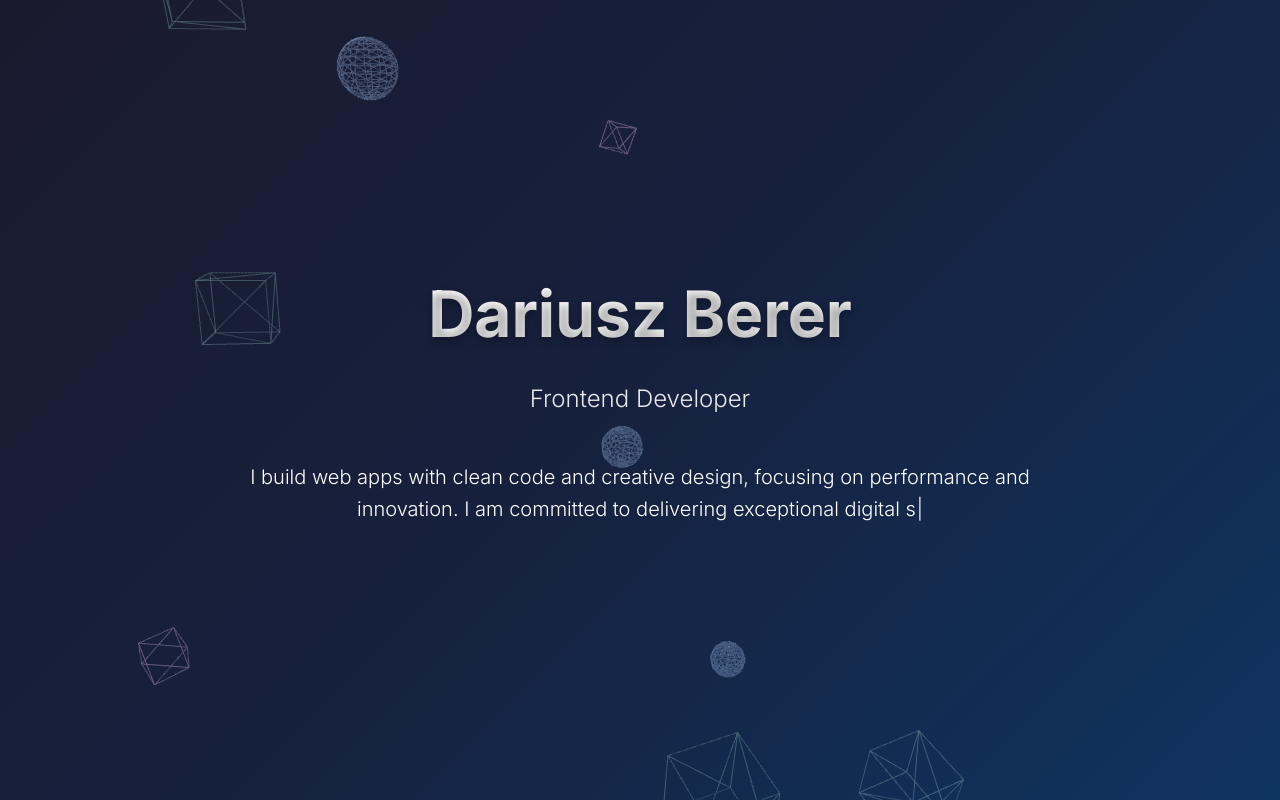
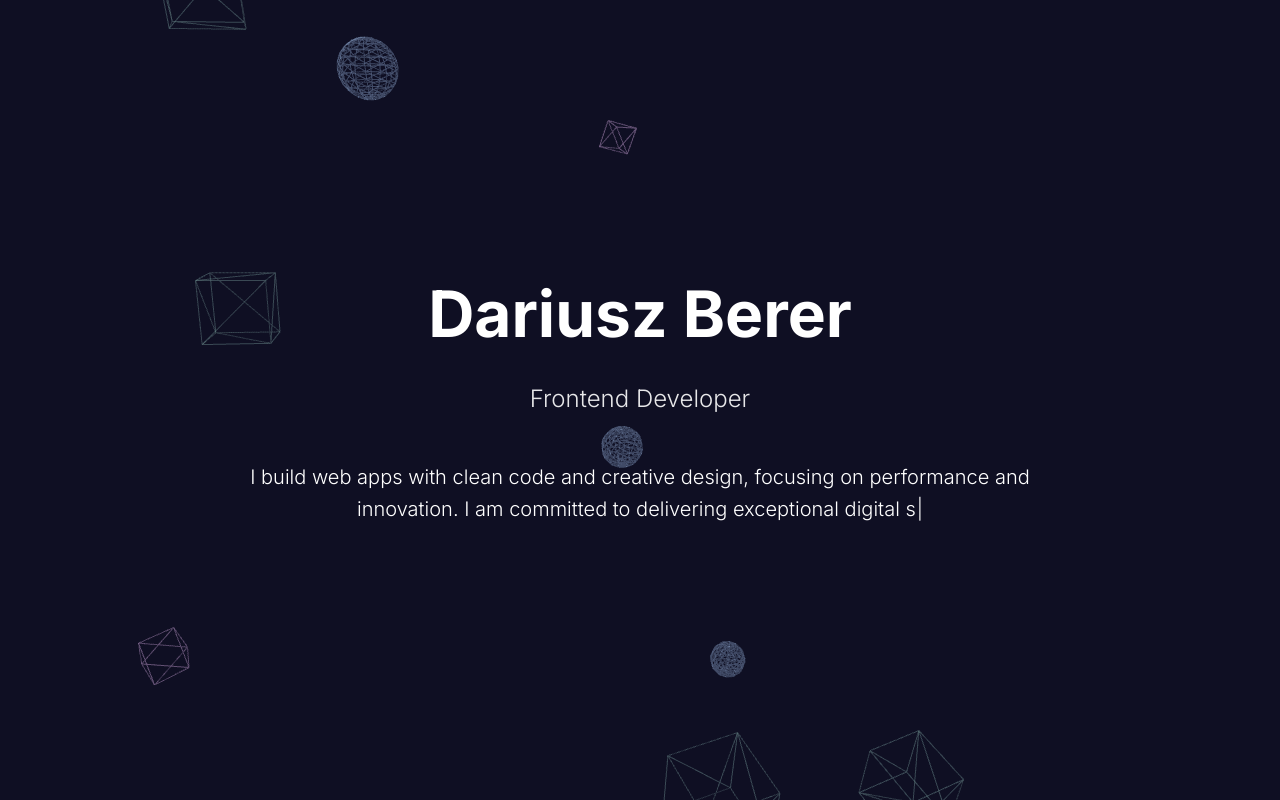
Before and after one commit to Dariuszb94/portfolio, a React (Vite) app: page / in a window 1280 px wide. Built offline with nearby package versions, Linux system fonts and the light colour scheme.

Commit message:
feat: add bg

```diff
--- a/src/components/Intro.tsx
+++ b/src/components/Intro.tsx
@@ -10,7 +10,6 @@ const Container = styled.div`
   align-items: center;
   margin: 0 auto;
   padding: 24px;
-  background: linear-gradient(135deg, #1a1a2e 0%, #16213e 50%, #0f3460 100%);
   color: white;
   position: relative;
 `;
@@ -20,11 +19,6 @@ const Title = styled.h1`
   margin-bottom: 2rem;
   text-align: center;
   font-weight: 700;
-  background: linear-gradient(45deg, #ffffff, #f0f0f0);
-  -webkit-background-clip: text;
-  -webkit-text-fill-color: transparent;
-  background-clip: text;
-  text-shadow: 0 4px 8px rgba(0, 0, 0, 0.3);
 `;
 
 const TypewriterContainer = styled.div`
--- a/src/components/ParticlesBackground.tsx
+++ b/src/components/ParticlesBackground.tsx
@@ -11,6 +11,7 @@ const CanvasContainer = styled.div`
   width: 100%;
   height: 100%;
   pointer-events: none;
+  z-index: -1;
 `;
 
 // Floating code cube component
```
